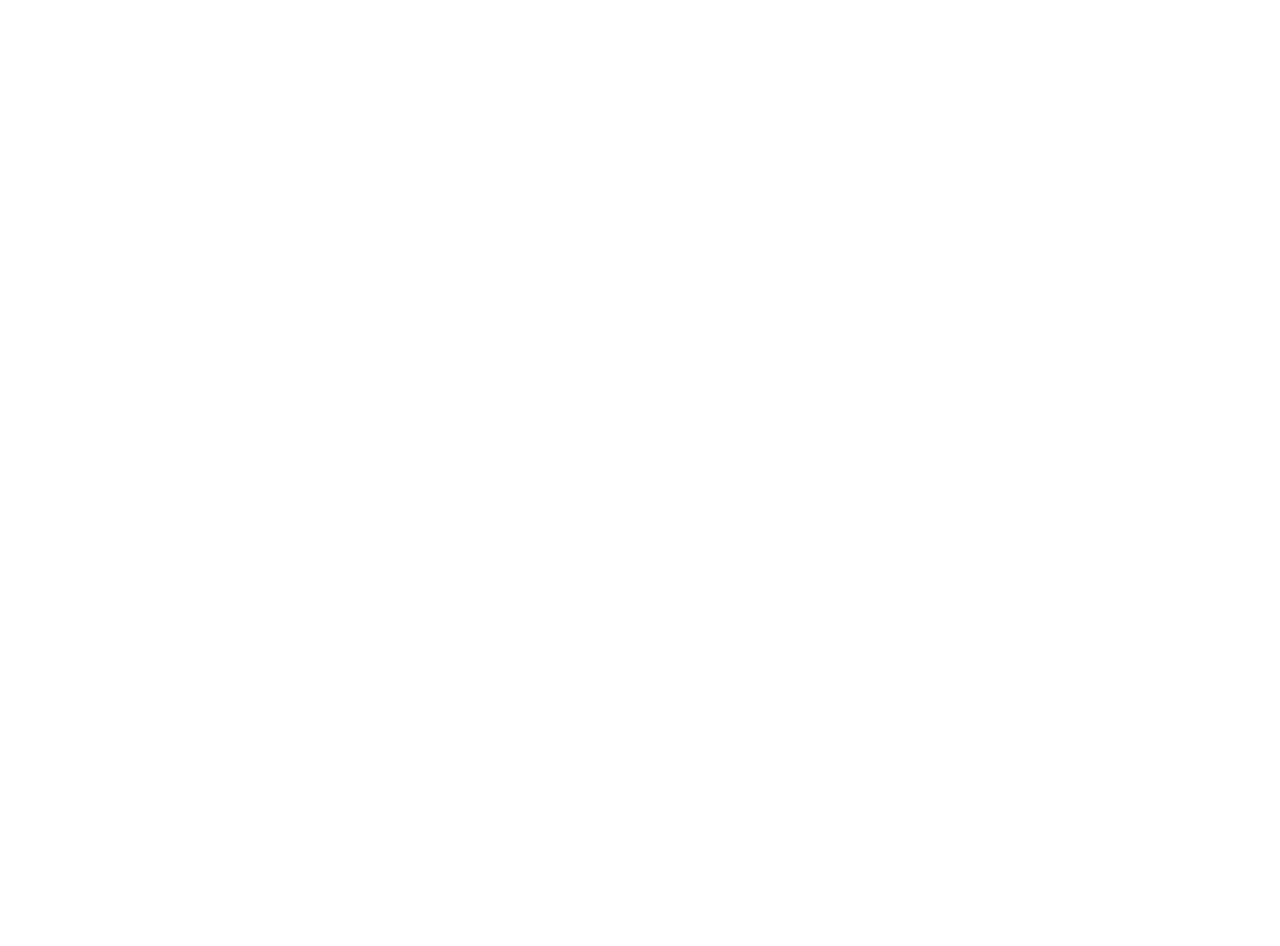
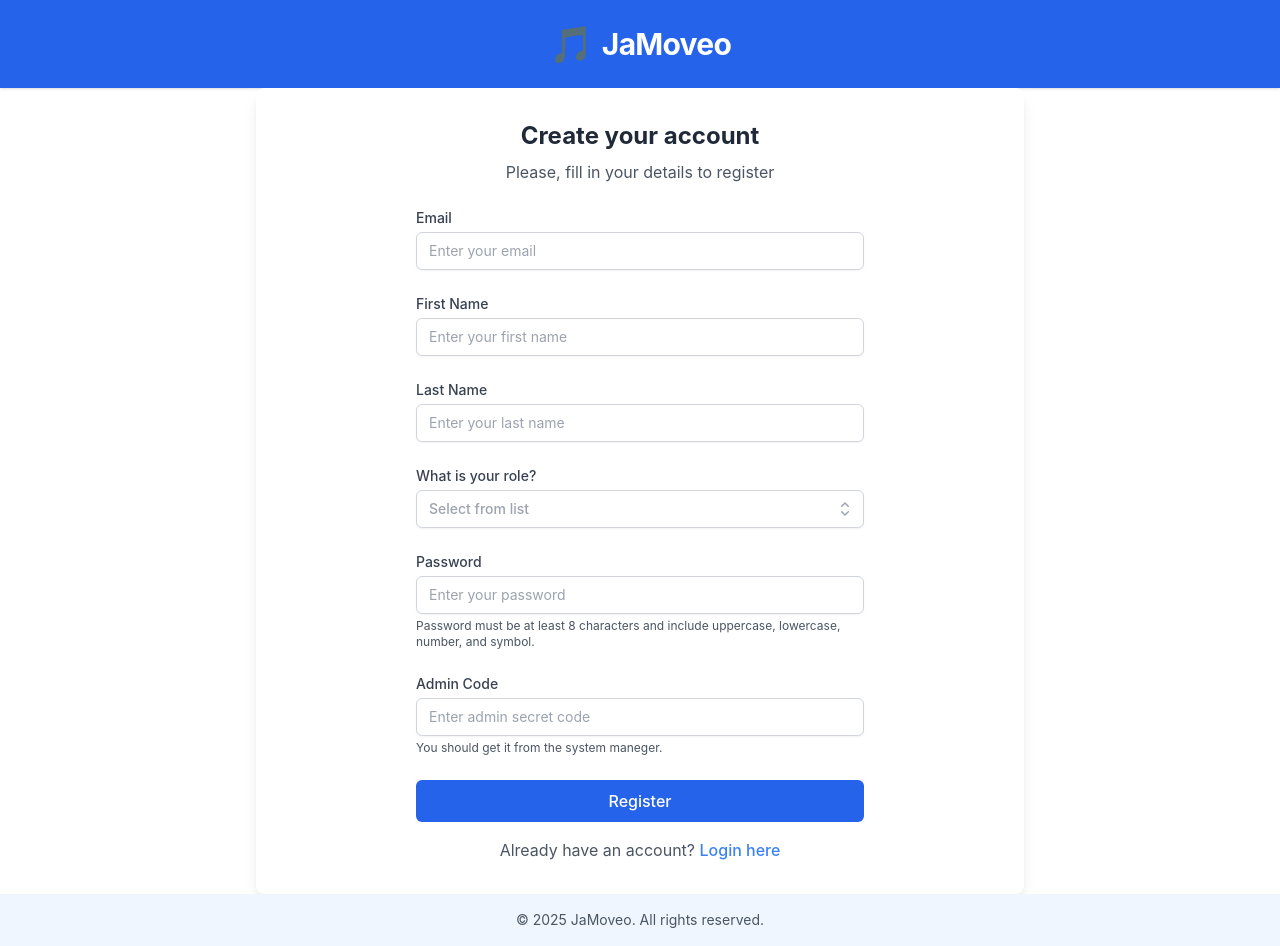
Before and after one commit to BarLarrea/JaMoveo, a React (Vite) app in the folder client/: page /register/admin in a window 1280 px wide. Before the commit this address had no page. Before the commit the page ends 800 px from the top, so only its background shows below. Built offline with nearby package versions, Linux system fonts and the light colour scheme.

Commit message:
feat: support full admin registration flow include secret code, dynamic UI and backend validation

```diff
--- a/client/package.json
+++ b/client/package.json
@@ -13,6 +13,7 @@
     "@headlessui/react": "^2.2.4",
     "@heroicons/react": "^2.2.0",
     "axios": "^1.10.0",
+    "jwt-decode": "^4.0.0",
     "react": "^19.1.0",
     "react-dom": "^19.1.0",
     "react-router-dom": "^7.6.2",
--- a/client/src/App.jsx
+++ b/client/src/App.jsx
@@ -18,6 +18,10 @@ export default function App() {
                     path='/register'
                     element={<RegisterPage />}
                 />
+                <Route
+                    path='/register/admin'
+                    element={<RegisterPage />}
+                />
             </Routes>
         </BrowserRouter>
     );
--- a/client/src/components/forms/LoginForm.jsx
+++ b/client/src/components/forms/LoginForm.jsx
@@ -11,6 +11,7 @@ export default function LoginForm({
         <form
             onSubmit={handleSubmit}
             className='space-y-6'
+            autoComplete="on"
         >
             <TextInput
                 label='Email'
@@ -19,6 +20,7 @@ export default function LoginForm({
                 value={email}
                 onChange={(e) => setEmail(e.target.value)}
                 placeholder='Enter your email'
+                autoComplete='email'
             />
 
             <TextInput
@@ -28,6 +30,7 @@ export default function LoginForm({
                 value={password}
                 onChange={(e) => setPassword(e.target.value)}
                 placeholder='Enter your password'
+                autoComplete='current-password'
             />
 
             <button
--- a/client/src/components/forms/RegisterForm.jsx
+++ b/client/src/components/forms/RegisterForm.jsx
@@ -30,12 +30,16 @@ export default function RegisterForm({
     setEmail,
     password,
     setPassword,
-    handleSubmit
+    handleSubmit,
+    isAdmin,
+    adminCode,
+    setAdminCode
 }) {
     return (
         <form
             onSubmit={handleSubmit}
             className='space-y-6'
+            autoComplete='on'
         >
             <TextInput
                 label='Email'
@@ -44,6 +48,7 @@ export default function RegisterForm({
                 value={email}
                 onChange={(e) => setEmail(e.target.value)}
                 placeholder='Enter your email'
+                autoComplete='email'
             />
 
             <TextInput
@@ -52,6 +57,7 @@ export default function RegisterForm({
                 value={firstName}
                 onChange={(e) => setFirstName(e.target.value)}
                 placeholder='Enter your first name'
+                autoComplete='given-name'
             />
 
             <TextInput
@@ -60,6 +66,7 @@ export default function RegisterForm({
                 value={lastName}
                 onChange={(e) => setLastName(e.target.value)}
                 placeholder='Enter your last name'
+                autoComplete='family-name'
             />
 
             {/* Role Dropdown */}
@@ -87,7 +94,21 @@ export default function RegisterForm({
                 onChange={(e) => setPassword(e.target.value)}
                 placeholder='Enter your password'
                 helperText='Password must be at least 8 characters and include uppercase, lowercase, number, and symbol.'
+                autoComplete='new-password'
             />
+
+            {isAdmin && (
+                <TextInput
+                    label='Admin Code'
+                    name='adminCode'
+                    type='password'
+                    value={adminCode}
+                    onChange={(e) => setAdminCode(e.target.value)}
+                    placeholder='Enter admin secret code'
+                    autoComplete='off'
+                    helperText='You should get it from the system maneger.'
+                />
+            )}
 
             <button
                 type='submit'
--- a/client/src/components/ui/Dropdown.jsx
+++ b/client/src/components/ui/Dropdown.jsx
@@ -6,27 +6,38 @@ export default function Dropdown({
     options,
     value,
     onChange,
-    placeholder = "Select from list"
+    placeholder = "Select from list",
+    name = "dropdown"
 }) {
+    const selectedValue = options.some((opt) => opt.value === value)
+        ? value
+        : "";
+
     return (
         <div className='w-full'>
             {label && (
-                <label className='block text-sm font-medium text-gray-700 mb-1'>
+                <label
+                    htmlFor={name}
+                    className='block text-sm font-medium text-gray-700 mb-1'
+                >
                     {label}
                 </label>
             )}
             <Listbox
-                value={value}
+                value={selectedValue}
                 onChange={onChange}
             >
                 <div className='relative mt-1'>
-                    <Listbox.Button className='relative w-full cursor-default rounded-md border border-gray-300 bg-white py-2 pl-3 pr-10 text-left shadow-sm focus:border-blue-500 focus:outline-none focus:ring-1 focus:ring-blue-500 sm:text-sm'>
+                    <Listbox.Button
+                        id={name}
+                        className='relative w-full cursor-default rounded-md border border-gray-300 bg-white py-2 pl-3 pr-10 text-left shadow-sm focus:border-blue-500 focus:outline-none focus:ring-1 focus:ring-blue-500 sm:text-sm'
+                    >
                         <span
                             className={`block truncate ${
-                                !value ? "text-gray-400" : ""
+                                !selectedValue ? "text-gray-400" : ""
                             }`}
                         >
-                            {options.find((opt) => opt.value === value)
+                            {options.find((opt) => opt.value === selectedValue)
                                 ?.label || placeholder}
                         </span>
                         <span className='pointer-events-none absolute inset-y-0 right-0 flex items-center pr-2'>
--- a/client/src/components/ui/TextInput.jsx
+++ b/client/src/components/ui/TextInput.jsx
@@ -7,7 +7,8 @@ export default function TextInput({
     onChange,
     type = "text",
     placeholder,
-    helperText
+    helperText,
+    autoComplete
 }) {
     return (
         <div className='mb-4'>
@@ -24,6 +25,7 @@ export default function TextInput({
                 value={value}
                 onChange={onChange}
                 placeholder={placeholder}
+                autoComplete={autoComplete}
                 className='mt-1 block w-full rounded-md border border-gray-300 px-3 py-2 shadow-sm focus:ring-blue-500 focus:border-blue-500 sm:text-sm'
             />
             {helperText && (
--- a/client/src/pages/loginPage.jsx
+++ b/client/src/pages/loginPage.jsx
@@ -1,9 +1,10 @@
 import { useState } from "react";
 import { validateEmail } from "../utils/validation";
 import { loginUser } from "../utils/auth";
-import { useNavigate } from "react-router-dom";
+import { useNavigate, Link } from "react-router-dom";
 import LoginForm from "../components/forms/LoginForm";
 import Layout from "../components/layout/Layout";
+import { jwtDecode } from "jwt-decode";
 
 export default function LoginPage() {
     const [loading, setLoading] = useState(false);
@@ -32,8 +33,29 @@ export default function LoginPage() {
         // Make API call only if all validations pass
         const response = await loginUser({ email, password });
 
+        // Checks if the user is an admin and navigate accordingly
         if (response.success) {
-            navigate("/maimPage");
+            const token = response.data?.token;
+            if (!token) {
+                alert("Login succeeded but token is missing.");
+                setLoading(false);
+                return;
+            }
+
+            localStorage.setItem("token", token);
+
+            try {
+                const decodedToken = jwtDecode(token);
+                const isAdmin = decodedToken?.isAdmin;
+                if (isAdmin) {
+                    navigate("/mainPageAdmin");
+                } else {
+                    navigate("/mainPageUser");
+                }
+            } catch (error) {
+                console.error("Token decoding failed:", error);
+                alert("Login succeeded but role detection failed.");
+            }
         } else {
             alert(response.message);
         }
@@ -45,7 +67,7 @@ export default function LoginPage() {
         <Layout>
             <div className='text-center mb-6'>
                 <h2 className='text-2xl font-bold text-gray-800'>Login</h2>
-                <p className='mt-2 text-gray-600'>Welcom to JaMoveo!</p>
+                <p className='mt-2 text-gray-600'>Welcome to JaMoveo!</p>
             </div>
             <LoginForm
                 email={email}
@@ -60,12 +82,12 @@ export default function LoginPage() {
             <div className='mt-4 text-center'>
                 <p className='text-gray-600'>
                     Don't have an account yet?{" "}
-                    <a
-                        href='/register'
+                    <Link
+                        to='/register'
                         className='text-blue-500 hover:underline'
                     >
                         Register here
-                    </a>
+                    </Link>
                 </p>
             </div>
         </Layout>
--- a/client/src/pages/registerPage.jsx
+++ b/client/src/pages/registerPage.jsx
@@ -1,4 +1,5 @@
-import { useState, useLocation } from "react";
+import { useLocation } from "react-router-dom";
+import { useState } from "react";
 import { validateEmail, validatePassword } from "../utils/validation";
 import { registerUser } from "../utils/auth";
 import { useNavigate } from "react-router-dom";
@@ -14,10 +15,11 @@ export default function RegisterPage() {
     const [instrument, setInstrument] = useState("");
     const [email, setEmail] = useState("");
     const [password, setPassword] = useState("");
+    const [adminCode, setAdminCode] = useState("");
 
     const navigate = useNavigate();
     const location = useLocation();
-    const isAdmin = location.pathname.includes("/admin");
+    const isAdmin = location.pathname.includes("/admin"); // Check if the user is registering as an admin
 
     const handleSubmit = async (e) => {
         e.preventDefault();
@@ -57,7 +59,8 @@ export default function RegisterPage() {
             instrument,
             email,
             password,
-            isAdmin
+            isAdmin,
+            adminCode: isAdmin ? adminCode : undefined // Only include adminCode if registering as admin
         });
 
         if (response?.success) {
@@ -94,6 +97,9 @@ export default function RegisterPage() {
                 password={password}
                 setPassword={setPassword}
                 handleSubmit={handleSubmit}
+                adminCode={adminCode}
+                setAdminCode={setAdminCode}
+                isAdmin={isAdmin}
             />
             <div className='mt-4 text-center'>
                 <p className='text-gray-600'>
```
Also changed, not shown: 1 other file (tests, documents, lock files or other folders).
